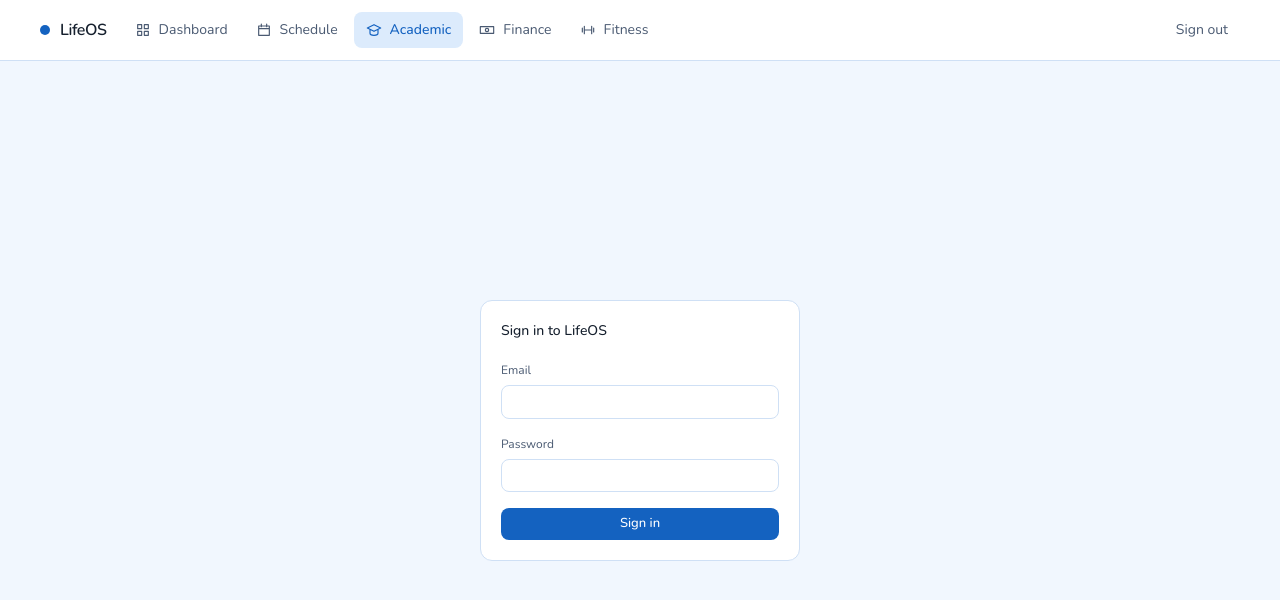
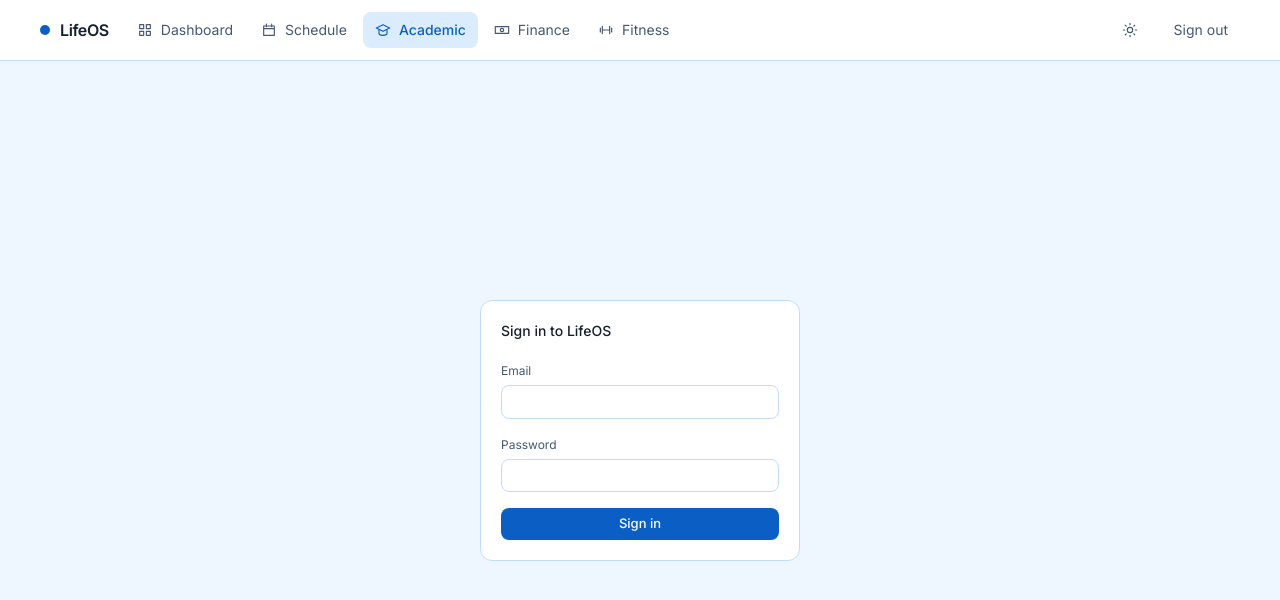
Before and after one commit to williamle817/LifeOS, a Next.js app in the folder apps/web/: page /academic in a window 1280 px wide. Shown: the top 600 px of the page. Built offline with nearby package versions, Linux system fonts and the light colour scheme; no server answers.

Commit message:
global frontend

```diff
--- a/apps/web/app/globals.css
+++ b/apps/web/app/globals.css
@@ -3,44 +3,63 @@
 :root {
   color-scheme: light;
 
-  --canvas: #f1f7fe;
+  --canvas: #eef6ff;
   --surface: #ffffff;
-  --surface-muted: #edf4fd;
-  --line: #cfe0f5;
-  --line-strong: #aecdee;
+  --surface-muted: #eaf3ff;
+  --line: #c2ddfb;
+  --line-strong: #9bc8f6;
   --ink: #16202e;
-  --ink-muted: #4a5a72;
-  --ink-faint: #5e6e86;
-  --accent: #1462c0;
+  --ink-muted: #465873;
+  --ink-faint: #566880;
+  --accent: #0b5fc4;
   --bar-h: 3.8125rem;
   --toolbar-h: 2.75rem;
-  --accent-soft: #dcebfc;
-  --event-blue: #dcebfc;
-  --event-blue-line: #8cbdf0;
-  --event-blue-ink: #0d3f7d;
-  --event-blue-ink-muted: #2b598d;
-  --event-red: #fcdcdc;
-  --event-red-line: #f0a0a0;
-  --event-red-ink: #7d1f1f;
-  --event-red-ink-muted: #9c3535;
-  --event-yellow: #fbf0c8;
-  --event-yellow-line: #e8cf7a;
-  --event-yellow-ink: #6b4e0a;
-  --event-yellow-ink-muted: #866321;
-  --event-green: #d8f0dd;
-  --event-green-line: #8fd3a5;
-  --event-green-ink: #14532d;
-  --event-green-ink-muted: #2d6a43;
-  --event-pink: #fbdcef;
-  --event-pink-line: #f0a3d0;
-  --event-pink-ink: #7a1f56;
-  --event-pink-ink-muted: #96366e;
-  --event-slate: #e2e5ea;
-  --event-slate-line: #b4bcc7;
-  --event-slate-ink: #2b3440;
-  --event-slate-ink-muted: #47525f;
+  --accent-soft: #dcecff;
+  --event-blue: #cfe6ff;
+  --event-blue-line: #79b6f5;
+  --event-blue-ink: #0a3f7c;
+  --event-blue-ink-muted: #1d5798;
+  --event-red: #ffd8d8;
+  --event-red-line: #ff9d9d;
+  --event-red-ink: #8a1b1b;
+  --event-red-ink-muted: #a63333;
+  --event-yellow: #ffeeb8;
+  --event-yellow-line: #f3ca4f;
+  --event-yellow-ink: #6b4700;
+  --event-yellow-ink-muted: #84591a;
+  --event-green: #cdf5d9;
+  --event-green-line: #68d78e;
+  --event-green-ink: #0e5131;
+  --event-green-ink-muted: #1f6b45;
+  --event-pink: #ffd4ec;
+  --event-pink-line: #ff9ad5;
+  --event-pink-ink: #8a1259;
+  --event-pink-ink-muted: #a52d72;
+  --event-slate: #e3e8f1;
+  --event-slate-line: #a8b4c8;
+  --event-slate-ink: #2a3340;
+  --event-slate-ink-muted: #45515f;
+  --alert: #c62828;
   --money-in: #177643;
   --money-out: #c23636;
+}
+
+:root[data-theme="night"] {
+  color-scheme: dark;
+
+  --canvas: #101216;
+  --surface: #1b1e25;
+  --surface-muted: #262a33;
+  --line: #333844;
+  --line-strong: #4a5160;
+  --ink: #f3f5f9;
+  --ink-muted: #aeb6c4;
+  --ink-faint: #949cab;
+  --accent: #4c9aff;
+  --accent-soft: #23314a;
+  --alert: #ff6b6b;
+  --money-in: #4ade80;
+  --money-out: #ff6b6b;
 }
 
 :root[data-theme="mono"] {
@@ -133,7 +152,7 @@ body {
   --fc-button-hover-border-color: var(--accent);
   --fc-button-active-bg-color: var(--accent);
   --fc-button-active-border-color: var(--accent);
-  --fc-now-indicator-color: var(--event-red-ink);
+  --fc-now-indicator-color: var(--alert);
   font-size: 0.875rem;
 }
 
@@ -147,9 +166,8 @@ body {
 }
 
 .fc .fc-toolbar-title {
-  font-size: 1rem;
-  font-weight: 500;
-  letter-spacing: -0.01em;
+  font-size: 0.9375rem;
+  font-weight: 700;
 }
 
 .fc .fc-button {
--- a/apps/web/app/layout.tsx
+++ b/apps/web/app/layout.tsx
@@ -1,11 +1,11 @@
 import type { Metadata } from "next";
-import { Nunito } from "next/font/google";
+import { Inter } from "next/font/google";
 import "./globals.css";
 import { TopBar } from "@/components/topbar";
 import { AuthGate } from "@/components/auth-gate";
 import { StayFresh } from "@/components/stay-fresh";
 
-const sans = Nunito({
+const sans = Inter({
   variable: "--font-app",
   subsets: ["latin", "vietnamese"],
 });
@@ -21,7 +21,18 @@ export const metadata: Metadata = {
 
 export default function RootLayout({ children }: LayoutProps<"/">) {
   return (
-    <html lang="en" className={`${sans.variable} h-full antialiased`}>
+    <html
+      lang="en"
+      suppressHydrationWarning
+      className={`${sans.variable} h-full antialiased`}
+    >
+      <head>
+        <script
+          dangerouslySetInnerHTML={{
+            __html: `try{if(localStorage.getItem("lifeos.theme")==="dark")document.documentElement.dataset.theme="night"}catch(e){}`,
+          }}
+        />
+      </head>
       <body className="min-h-full font-sans">
         <div className="flex min-h-dvh flex-col">
           <TopBar />
--- a/apps/web/app/schedule/page.tsx
+++ b/apps/web/app/schedule/page.tsx
@@ -6,7 +6,5 @@ export const metadata: Metadata = {
 };
 
 export default function SchedulePage() {
-  return (
-    <ScheduleView />
-  );
+  return <ScheduleView />;
 }
--- a/apps/web/components/icons.tsx
+++ b/apps/web/components/icons.tsx
@@ -33,6 +33,8 @@ const ACTIONS = {
   grip: "M9 6h.01M15 6h.01M9 12h.01M15 12h.01M9 18h.01M15 18h.01",
   back: "M15 5l-7 7 7 7",
   forward: "M9 5l7 7-7 7",
+  sun: "M12 8a4 4 0 1 0 0 8 4 4 0 0 0 0-8M12 2v2M12 20v2M4.9 4.9l1.4 1.4M17.7 17.7l1.4 1.4M2 12h2M20 12h2M4.9 19.1l1.4-1.4M17.7 6.3l1.4-1.4",
+  moon: "M20 14.5A8.5 8.5 0 0 1 9.5 4a8.5 8.5 0 1 0 10.5 10.5z",
 };
 
 export function ActionIcon({ name }: { name: keyof typeof ACTIONS }) {
--- /dev/null
+++ b/apps/web/components/theme-toggle.tsx
@@ -0,0 +1,26 @@
+"use client";
+
+import { useSyncExternalStore } from "react";
+import { ActionIcon } from "@/components/icons";
+import {
+  getServerSnapshot,
+  getSnapshot,
+  setMode,
+  subscribe,
+} from "@/lib/theme";
+
+export function ThemeToggle() {
+  const mode = useSyncExternalStore(subscribe, getSnapshot, getServerSnapshot);
+  const next = mode === "dark" ? "light" : "dark";
+
+  return (
+    <button
+      type="button"
+      aria-label={`Switch to ${next} mode`}
+      onClick={() => setMode(next)}
+      className="shrink-0 rounded-lg p-2 text-ink-muted transition-colors hover:bg-surface-muted hover:text-ink"
+    >
+      <ActionIcon name={mode === "dark" ? "moon" : "sun"} />
+    </button>
+  );
+}
--- a/apps/web/components/theme.tsx
+++ /dev/null
@@ -1,14 +0,0 @@
-"use client";
-
-import { useEffect } from "react";
-
-export function Theme({ name }: { name: string }) {
-  useEffect(() => {
-    document.documentElement.dataset.theme = name;
-    return () => {
-      delete document.documentElement.dataset.theme;
-    };
-  }, [name]);
-
-  return null;
-}
--- a/apps/web/components/topbar.tsx
+++ b/apps/web/components/topbar.tsx
@@ -1,5 +1,6 @@
 import { Nav } from "@/components/nav";
 import { SignOut } from "@/components/sign-out";
+import { ThemeToggle } from "@/components/theme-toggle";
 
 export function TopBar() {
   return (
@@ -9,6 +10,7 @@ export function TopBar() {
         <span className="font-semibold tracking-tight">LifeOS</span>
       </div>
       <Nav />
+      <ThemeToggle />
       <SignOut />
     </header>
   );
--- /dev/null
+++ b/apps/web/lib/theme.ts
@@ -0,0 +1,53 @@
+export type Mode = "light" | "dark";
+
+export const THEME_KEY = "lifeos.theme";
+
+let cache: Mode | null = null;
+const listeners = new Set<() => void>();
+
+function read(): Mode {
+  try {
+    return window.localStorage.getItem(THEME_KEY) === "dark"
+      ? "dark"
+      : "light";
+  } catch {
+    return "light";
+  }
+}
+
+function persist(mode: Mode): boolean {
+  try {
+    window.localStorage.setItem(THEME_KEY, mode);
+    return true;
+  } catch {
+    return false;
+  }
+}
+
+export function subscribe(listener: () => void): () => void {
+  listeners.add(listener);
+  return () => {
+    listeners.delete(listener);
+  };
+}
+
+export function getSnapshot(): Mode {
+  cache ??= read();
+  return cache;
+}
+
+export function getServerSnapshot(): Mode {
+  return "light";
+}
+
+export function apply(mode: Mode): void {
+  if (mode === "dark") document.documentElement.dataset.theme = "night";
+  else delete document.documentElement.dataset.theme;
+}
+
+export function setMode(mode: Mode): void {
+  cache = mode;
+  persist(mode);
+  apply(mode);
+  for (const listener of listeners) listener();
+}
--- a/apps/web/modules/academic/components/upcoming.tsx
+++ b/apps/web/modules/academic/components/upcoming.tsx
@@ -88,7 +88,7 @@ export function Upcoming({
                     {dateLabel(item.dueOn!)}
                   </span>
                   <span
-                    style={soon ? { color: "var(--event-red-ink)" } : undefined}
+                    style={soon ? { color: "var(--alert)" } : undefined}
                     className={`text-[11px] ${
                       soon ? "font-medium" : "text-ink-faint"
                     }`}
```
Also changed, not shown: 2 other files (tests, documents, lock files or other folders).
